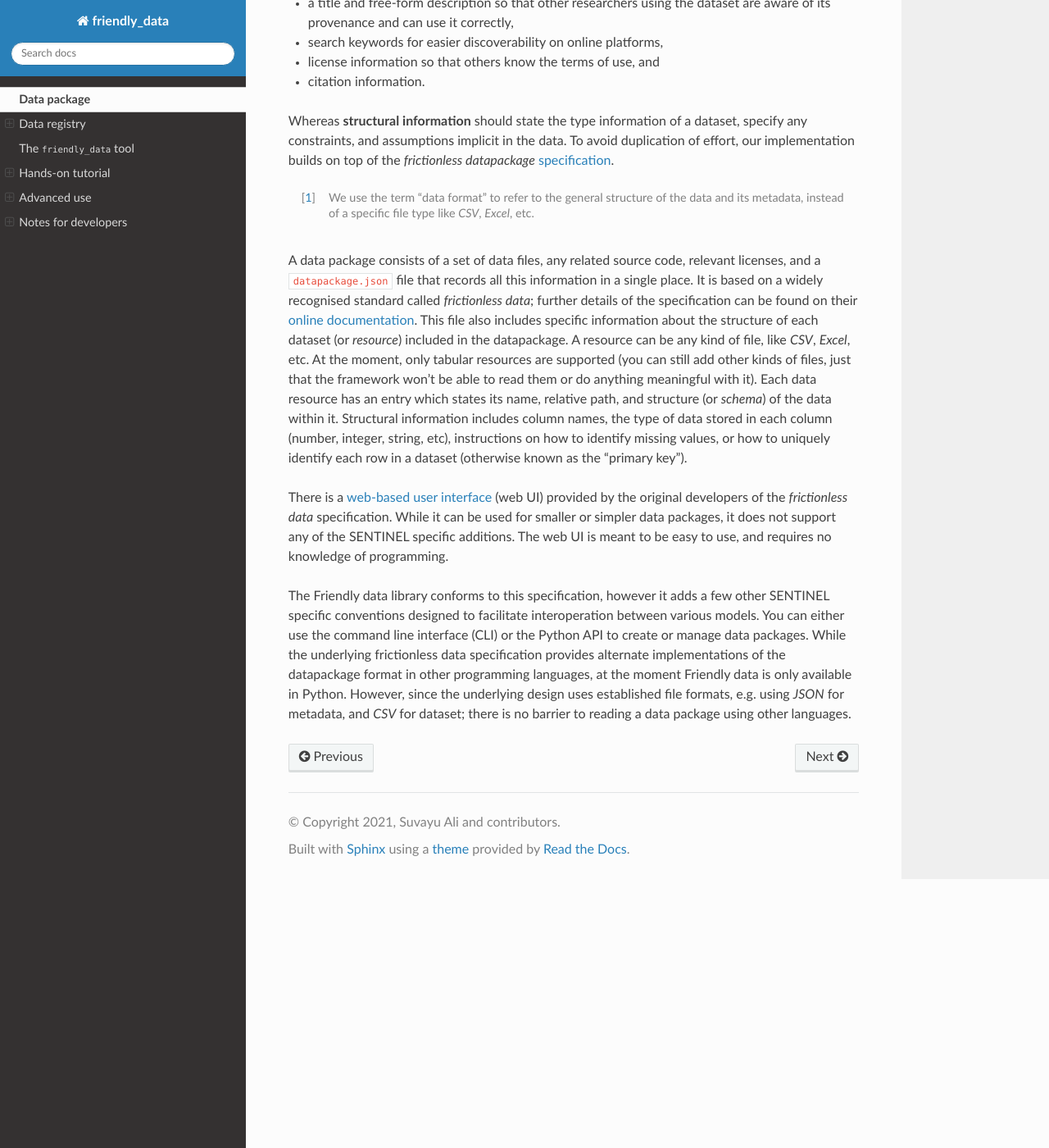
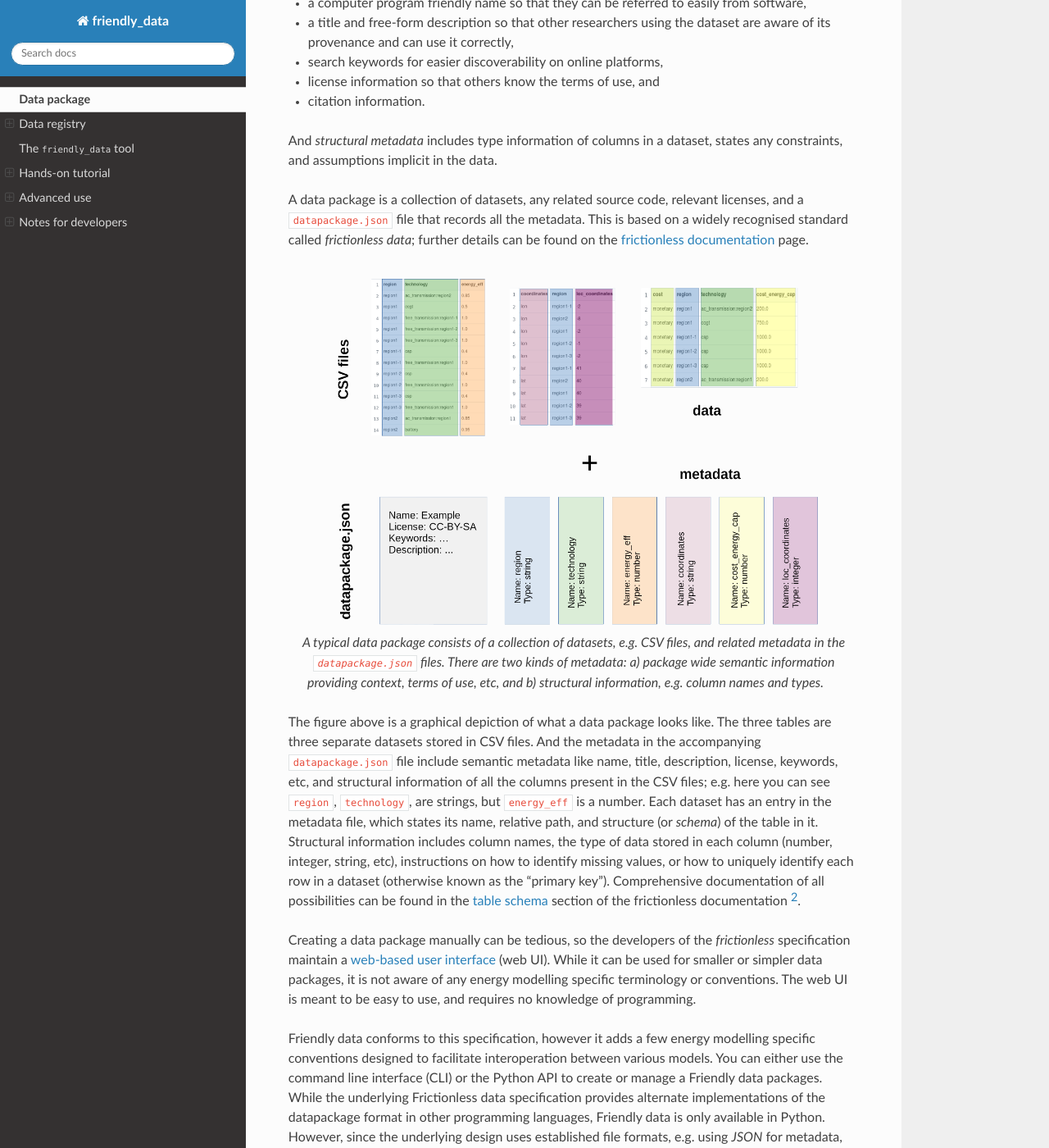
Before and after one commit to sentinel-energy/friendly_data, a Sphinx documentation site: the page built from doc/data-package.rst, in a window 1280 px wide and 1400 px high, scrolled down 336 px. Shown: the whole window at 82% size. Built offline with Sphinx 7.4.7 and the Read the Docs theme 2.0.0, drawn with Linux system fonts in a browser that asks for light colours; pages that are not in the unit, such as notebooks, are missing from menus; some of the changed text lies outside the part shown.

Commit message:
doc: reword data package, registry descriptions

```diff
--- a/doc/api/index-file.rst
+++ b/doc/api/index-file.rst
@@ -1,7 +1,9 @@
 .. _index-file:
 
-Keys supported by the Package Index file
-----------------------------------------
+The Package Index file
+----------------------
+
+The set of keys that can be used in a package index file is documented here.
 
 **path** (string)
 
--- a/doc/data-package.rst
+++ b/doc/data-package.rst
@@ -1,10 +1,13 @@
 Data package
 ============
 
-The *Friendly data* format [#]_ has been designed to facilitate interoperability in this diverse ecosystem by prioritising ease of sharing.
+The *Friendly data* format [#]_ has been designed to facilitate
+interoperability in a diverse ecosystem by prioritising ease of
+sharing.  A data package includes several datasets, and a description
+of the datasets that includes semantic and structural metadata.
 
-**Metadata** of a dataset typically establishes the context for the
-dataset.  It can consist of properties like:
+The *semantic metadata* of a dataset typically establishes the context
+for the dataset.  It can consist of properties like:
 
 - a computer program friendly name so that they can be referred to
   easily from software,
@@ -14,51 +17,68 @@ dataset.  It can consist of properties like:
 - license information so that others know the terms of use, and
 - citation information.
 
-Whereas **structural information** should state the type information
-of a dataset, specify any constraints, and assumptions implicit in the
-data.  To avoid duplication of effort, our implementation builds on
-top of the *frictionless datapackage* specification_.
+And *structural metadata* includes type information of columns in a
+dataset, states any constraints, and assumptions implicit in the data.
+
+A data package is a collection of datasets, any related source code,
+relevant licenses, and a ``datapackage.json`` file that records all
+the metadata.  This is based on a widely recognised standard called
+*frictionless data*; further details can be found on the `frictionless
+documentation`_ page.
+
+
+.. figure:: _static/images/friendly_data_schematic_alt.png
+   :width: 90%
+   :align: center
+
+   A typical data package consists of a collection of datasets,
+   e.g. CSV files, and related metadata in the ``datapackage.json``
+   files.  There are two kinds of metadata: a) package wide semantic
+   information providing context, terms of use, etc, and b) structural
+   information, e.g. column names and types.
+
+The figure above is a graphical depiction of what a data package looks
+like.  The three tables are three separate datasets stored in CSV
+files.  And the metadata in the accompanying ``datapackage.json`` file
+include semantic metadata like name, title, description, license,
+keywords, etc, and structural information of all the columns present
+in the CSV files; e.g. here you can see ``region``, ``technology``,
+are strings, but ``energy_eff`` is a number.  Each dataset has an
+entry in the metadata file, which states its name, relative path, and
+structure (or *schema*) of the table in it.  Structural information
+includes column names, the type of data stored in each column (number,
+integer, string, etc), instructions on how to identify missing values,
+or how to uniquely identify each row in a dataset (otherwise known as
+the "primary key").  Comprehensive documentation of all possibilities
+can be found in the `table schema`_ section of the frictionless
+documentation [#]_.
+
+Creating a data package manually can be tedious, so the developers of
+the *frictionless* specification maintain a `web-based user
+interface`_ (web UI).  While it can be used for smaller or simpler
+data packages, it is not aware of any energy modelling specific
+terminology or conventions.  The web UI is meant to be easy to use,
+and requires no knowledge of programming.
+
+Friendly data conforms to this specification, however it adds a few
+energy modelling specific conventions designed to facilitate
+interoperation between various models.  You can either use the command
+line interface (CLI) or the Python API to create or manage a Friendly
+data packages.  While the underlying Frictionless data specification
+provides alternate implementations of the datapackage format in other
+programming languages, Friendly data is only available in Python.
+However, since the underlying design uses established file formats,
+e.g. using *JSON* for metadata, and *CSV* for dataset; there is no
+barrier to reading a data package in other languages.
+
 
 .. [#] We use the term "data format" to refer to the general structure
        of the data and its metadata, instead of a specific file type
        like *CSV*, *Excel*, etc.
 
-.. _specification: https://frictionlessdata.io/
+.. [#] In the frictionless documentation, datasets are often referred
+       as *data resources* as that is a more generic synonym.
 
-
-A data package consists of a set of data files, any related source
-code, relevant licenses, and a ``datapackage.json`` file that records
-all this information in a single place.  It is based on a widely
-recognised standard called *frictionless data*; further details of the
-specification can be found on their `online documentation`_.  This
-file also includes specific information about the structure of each
-dataset (or *resource*) included in the datapackage.  A resource can
-be any kind of file, like *CSV*, *Excel*, etc.  At the moment, only
-tabular resources are supported (you can still add other kinds of
-files, just that the framework won't be able to read them or do
-anything meaningful with it).  Each data resource has an entry which
-states its name, relative path, and structure (or *schema*) of the
-data within it.  Structural information includes column names, the
-type of data stored in each column (number, integer, string, etc),
-instructions on how to identify missing values, or how to uniquely
-identify each row in a dataset (otherwise known as the "primary key").
-
-There is a `web-based user interface`_ (web UI) provided by the
-original developers of the *frictionless data* specification.  While
-it can be used for smaller or simpler data packages, it does not
-support any of the SENTINEL specific additions.  The web UI is meant
-to be easy to use, and requires no knowledge of programming.
-
-The Friendly data library conforms to this specification, however it
-adds a few other SENTINEL specific conventions designed to facilitate
-interoperation between various models.  You can either use the command
-line interface (CLI) or the Python API to create or manage data
-packages.  While the underlying frictionless data specification
-provides alternate implementations of the datapackage format in other
-programming languages, at the moment Friendly data is only available
-in Python.  However, since the underlying design uses established file
-formats, e.g. using *JSON* for metadata, and *CSV* for dataset; there
-is no barrier to reading a data package using other languages.
-
-.. _`online documentation`: https://specs.frictionlessdata.io/
+.. _`frictionless documentation`: https://specs.frictionlessdata.io/
+.. _`table schema`: https://specs.frictionlessdata.io/table-schema/
 .. _`web-based user interface`: https://create.frictionlessdata.io/
```
Also changed, not shown: doc/registry.rst (+15 -0 lines).
